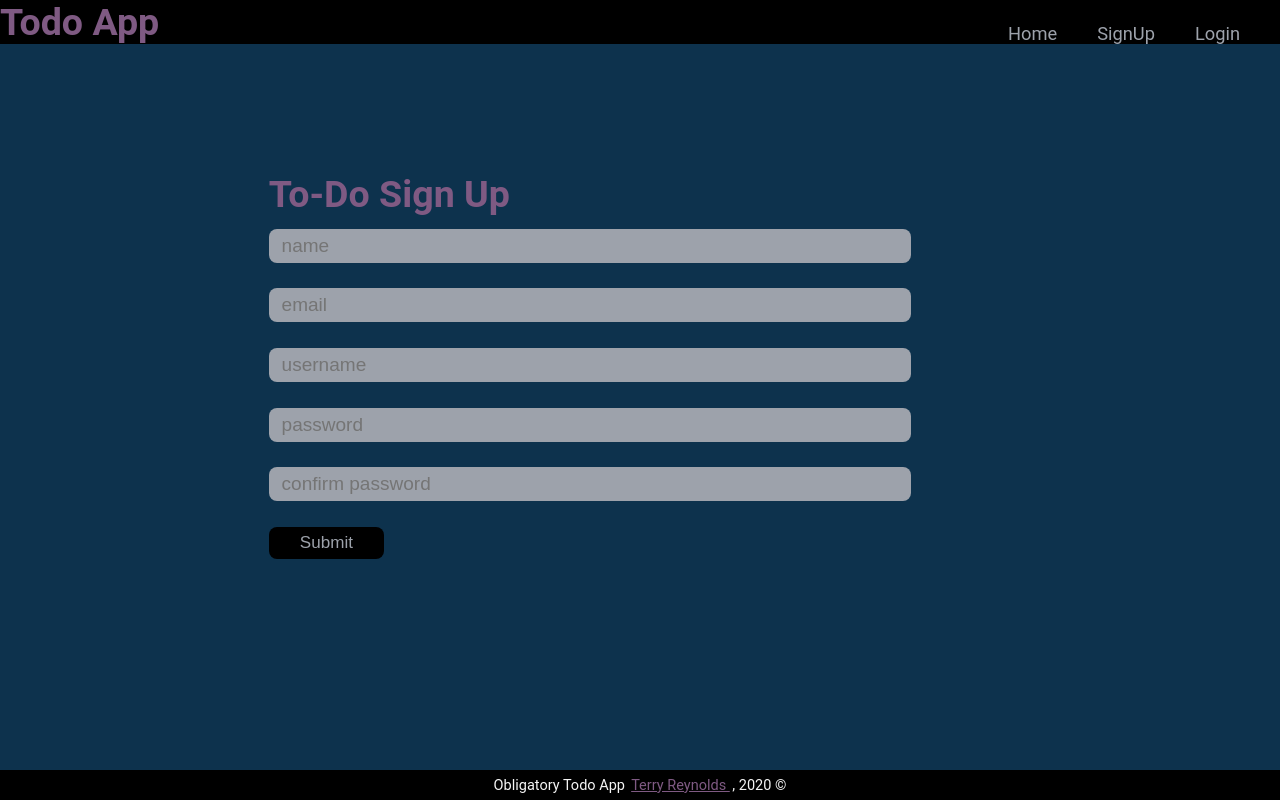
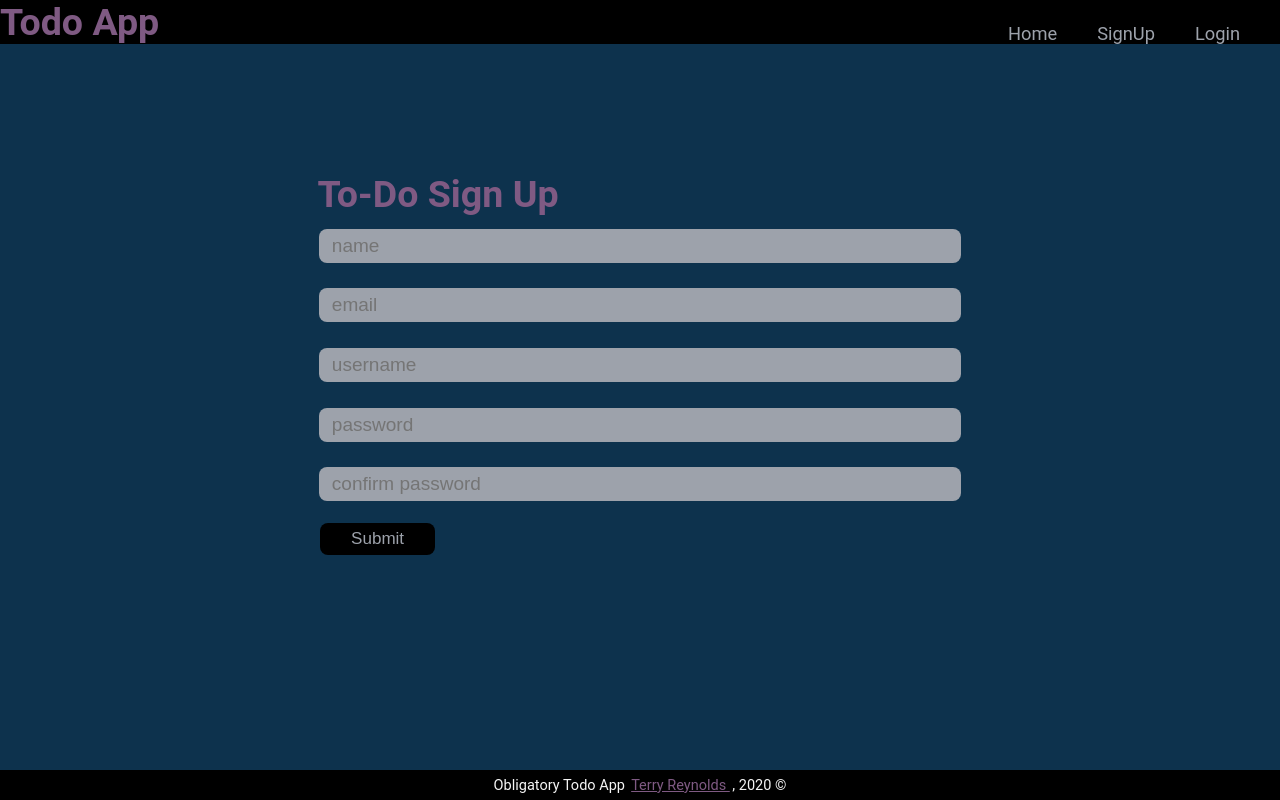
Before and after one commit to terryjreynolds/MERN-Todo-App, a React (Create React App) app in the folder client/: page /register in a window 1280 px wide. Built offline with nearby package versions, Linux system fonts and the light colour scheme.

Commit message:
fixed all the form centering for login, register, and pwChange

```diff
--- a/client/src/components/Login.js
+++ b/client/src/components/Login.js
@@ -2,14 +2,7 @@ import React from "react";
 import axios from "axios";
 import { Redirect } from 'react-router';
 
-const buttonStyle = {
 
-  margin: '1vw'
-};
-
-const inputStyle = {
-  margin: '1vw'
-};
 
 class Login extends React.Component {
 
@@ -175,16 +168,32 @@ console.log('completeRes', res.data);
 />
     }
     console.log('rendering Login');
+
+    const buttonStyle = {
+   textAlign: 'left',
+      marginLeft: '4vw'
+    };
+
+    const headingStyle = {
+      textAlign: 'left',
+         marginLeft: '4.8vw'
+       };
+
+    const inputStyle = {
+      margin: '1vw'
+    }
+
     return (
-        <div>
+        <div  className='slideIn'>
 
-      <form  style={{paddingRight: '0px'}} onSubmit={this.handleSubmit}>
-      <h1 style={buttonStyle}>To-Do Login</h1>
+      <form  style={{textAlign: 'center'}} onSubmit={this.handleSubmit}>
+        <div style={headingStyle}><h1 >To-Do Login</h1> </div>
+
       <h5 className={this.state.displayFlashMsg ? 'displayFlash' : 'hideFlash'}
       >{this.state.msg}</h5>
       <input ref={this.loginInput} style= {inputStyle} placeholder='username'  id='username' onClick={this.toggleInUser} onChange={this.handleChange} value={this.state.username} name='username' type='text'   />
         <input ref={this.passwordInput} style= {inputStyle}  placeholder='password ' id='password' onClick={this.toggleInUser} onChange={this.handleChange} value={this.state.password} name='password' type='password'    />
-        <button style={buttonStyle} type='submit'>Submit</button>
+        <div style= {buttonStyle} ><button  type='submit'>Submit</button></div>
       </form>
       </div>
     );
--- a/client/src/components/PasswordChange.js
+++ b/client/src/components/PasswordChange.js
@@ -235,26 +235,33 @@ console.log('in verifyCurrentPassword');
       }
 
       const buttonStyle = {
-        display: 'inline-block',
-        margin: '1vw'
-      };
+        padding: '0',
+           marginLeft: '4vw'
+         };
+
+         const headingStyle = {
+           display: 'inline',
+           textAlign: 'left',
+              marginLeft: '4.8vw'
+
+            };
 
       const inputStyle = {
-        margin: '1vw'
+        margin: '1vw auto'
       };
 
     return (
-      <div className='slideIn'>
-      <h1 style={inputStyle}>{!this.state.passwordVerified ? "Verify Old Password" : "New Password"}</h1>
+      <div   className='slideIn'>
+      <h1 style={headingStyle}>{!this.state.passwordVerified ? "Verify Old Password" : "New Password"}</h1>
 
       <h5 className={this.state.displayFlash && this.state.flashColor === 'green' ? 'displayFlashSuccess' : this.state.displayFlash ? 'displayFlash' : 'hideFlash'}
       >{this.state.passwordVerified ? this.state.msg : this.state.flash}</h5>
       <form onSubmit={this.state.passwordVerified ? this.changePassword : this.verifyCurrentPassword}>
-      <input className={!this.state.passwordVerified ? "showModal" : "hideModal"} ref={this.textInput} style= {inputStyle} placeholder="Enter Old Password"  id='name' onChange={this.handleChange} value={this.state.oldPassword} name='oldPassword' type='text'   />
-      <input className={this.state.passwordVerified ? "showModal" : "hideModal"} ref={this.textInputTwo} style= {inputStyle}  placeholder='New password ' id='password'  onChange={this.handleChange} value={this.state.newPassword} name='newPassword' type='password'    />
+      <input  className={!this.state.passwordVerified ? "showModal" : "hideModal"} ref={this.textInput} style= {inputStyle} placeholder="Enter Old Password"  id='name' onChange={this.handleChange} value={this.state.oldPassword} name='oldPassword' type='password'   />
+      <input className={this.state.passwordVerified ? "showModal" : "hideModal"} ref={this.textInputTwo}  style= {inputStyle}  placeholder='New password ' id='password'  onChange={this.handleChange} value={this.state.newPassword} name='newPassword' type='password'    />
         <input className={this.state.passwordVerified ? "showModal" : "hideModal"} style= {inputStyle} placeholder="Confirm new password"  id='password2'  onChange={this.handleChange} value={this.state.confirm} name='confirm' type='password'     />
-        <button  style= {buttonStyle} type='submit' >Submit</button>
-         <button onClick={this.goBack} style= {buttonStyle}>Cancel</button>
+        <div style ={buttonStyle}><button type='submit' >Submit</button>
+         <button onClick={this.goBack}>Cancel</button></div>
       </form>
       </div>
 
--- a/client/src/components/Register.js
+++ b/client/src/components/Register.js
@@ -155,9 +155,14 @@ messages.forEach(flashErrors(display, delay));
     }
 
     const buttonStyle = {
-      display: 'block',
-      margin: '1vw'
-    };
+      textAlign: 'left',
+         marginLeft: '4vw'
+       };
+
+       const headingStyle = {
+         textAlign: 'left',
+            marginLeft: '4.8vw'
+          };
 
     const inputStyle = {
       margin: '1vw'
@@ -165,18 +170,18 @@ messages.forEach(flashErrors(display, delay));
 
     return (
       <div className='slideIn'>
-      <h1 style={inputStyle}>To-Do Sign Up</h1>
+      <div style={headingStyle}><h1 >To-Do Sign Up</h1></div>
       <h5 className={this.state.msg === 'Registration Successful' ? 'displayFlashSuccess' : this.state.displayFlashMsg ? 'displayFlash' : 'hideFlash'}
 
       >{this.state.msg}</h5>
-      <form onSubmit={this.handleSubmit}>
+      <form style={{textAlign: 'center'}} onSubmit={this.handleSubmit}>
       <input ref={this.textInput} style= {inputStyle} placeholder="name"  id='name' onChange={this.handleChange}  value={this.state.name} name='name' type='text'   />
         <input style= {inputStyle}  placeholder="email"  id='email' onChange={this.handleChange}  value={this.state.email} name='email' type='text'    />
         <input style= {inputStyle} placeholder='username'  id='username' onChange={this.handleChange} value={this.state.username} name='username' type='text'   />
         <input style= {inputStyle}  placeholder='password ' id='password'  onChange={this.handleChange} value={this.state.password} name='password' type='password'    />
         <input style= {inputStyle} placeholder="confirm password"  id='password2'  onChange={this.handleChange} value={this.state.confirm} name='confirm' type='password'     />
 
-        <button  style= {buttonStyle} type='submit' >Submit</button>
+        <div style= {buttonStyle} ><button  type='submit' >Submit</button></div>
       </form>
       </div>
 
```
